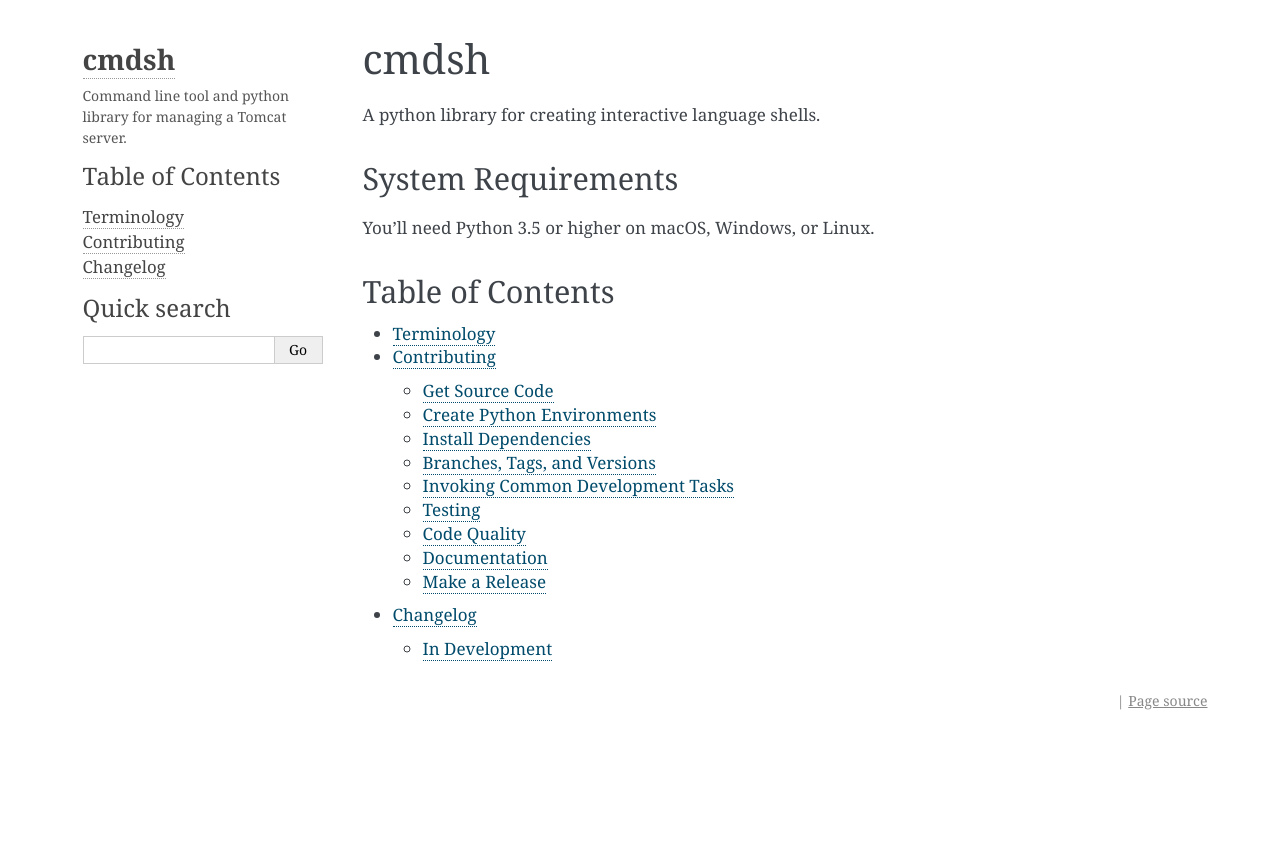
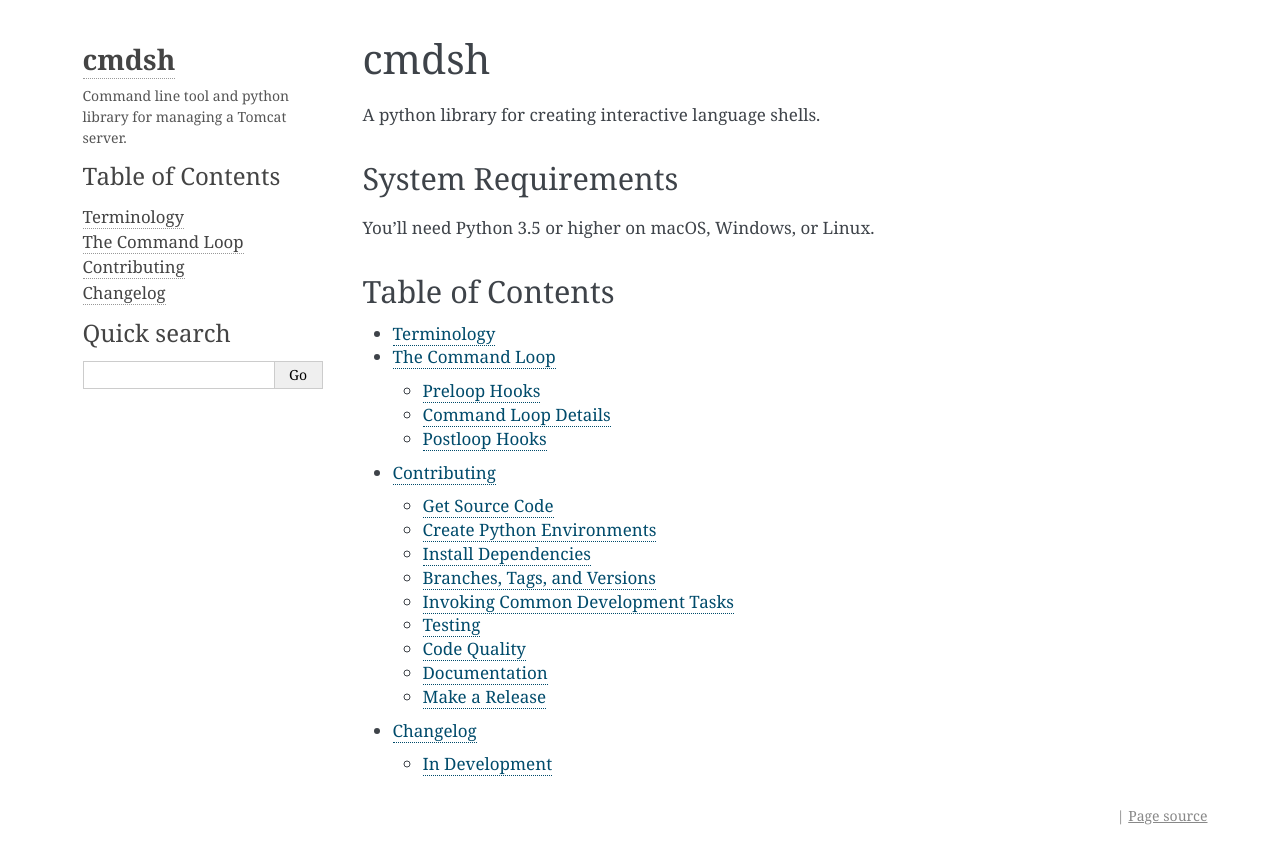
Before and after one commit to kotfu/cmdsh, a Sphinx documentation site: the page built from docs/index.rst, in a window 1280 px wide. Shown: the top 864 px of the page. Built offline with Sphinx 7.4.7, drawn with Linux system fonts in a browser that asks for light colours; some of the changed lines change nothing that is shown.

Commit message:
Add documentation of the command loop

```diff
--- /dev/null
+++ b/docs/commandloop.rst
@@ -0,0 +1,53 @@
+The Command Loop
+================
+
+The core of any ``cmdsh`` based application is the command loop. You enter the
+command loop by::
+
+>>> import cmdsh
+>>> shell = cmdsh.Shell()
+>>> last_result = shell.cmdloop()
+
+The shell then repeatedly reads a statement, parses the input, executes a command, and
+displays any output. This continues until some command requests the loop terminate.
+
+
+Preloop Hooks
+-------------
+
+Before the command loop begins, the shell calls every registered preloop hooks. To
+register a preloop hook::
+
+    class App(cmdsh.Shell):
+        def __init__(self, *args, *kwargs):
+            super().__init__(*args, **kwargs)
+            self.register_preloop_hook(self.myhookmethod)
+
+        def myhookmethod(self):
+            self.wout("before the loop begins")
+
+
+Command Loop Details
+--------------------
+
+Here's the specific steps that occur in the command loop:
+
+#. Output the prompt
+#. Read input
+#. Parse input into a ``Statement`` object
+#. Call ``do_command`` method
+
+
+Postloop Hooks
+--------------
+
+Once the command loop terminates, the shell calls every registered postloop hook. Here's
+an example of a postloop hook::
+
+    class App(cmdsh.Shell):
+        def __init__(self, *args, *kwargs):
+            super().__init__(*args, **kwargs)
+            self.register_postloop_hook(self.myhookmethod)
+
+        def myhookmethod(self):
+            self.wout("before the loop begins")
--- a/docs/index.rst
+++ b/docs/index.rst
@@ -17,5 +17,6 @@
    :maxdepth: 2
 
    terminology
+   commandloop
    contributing
    changelog
```
